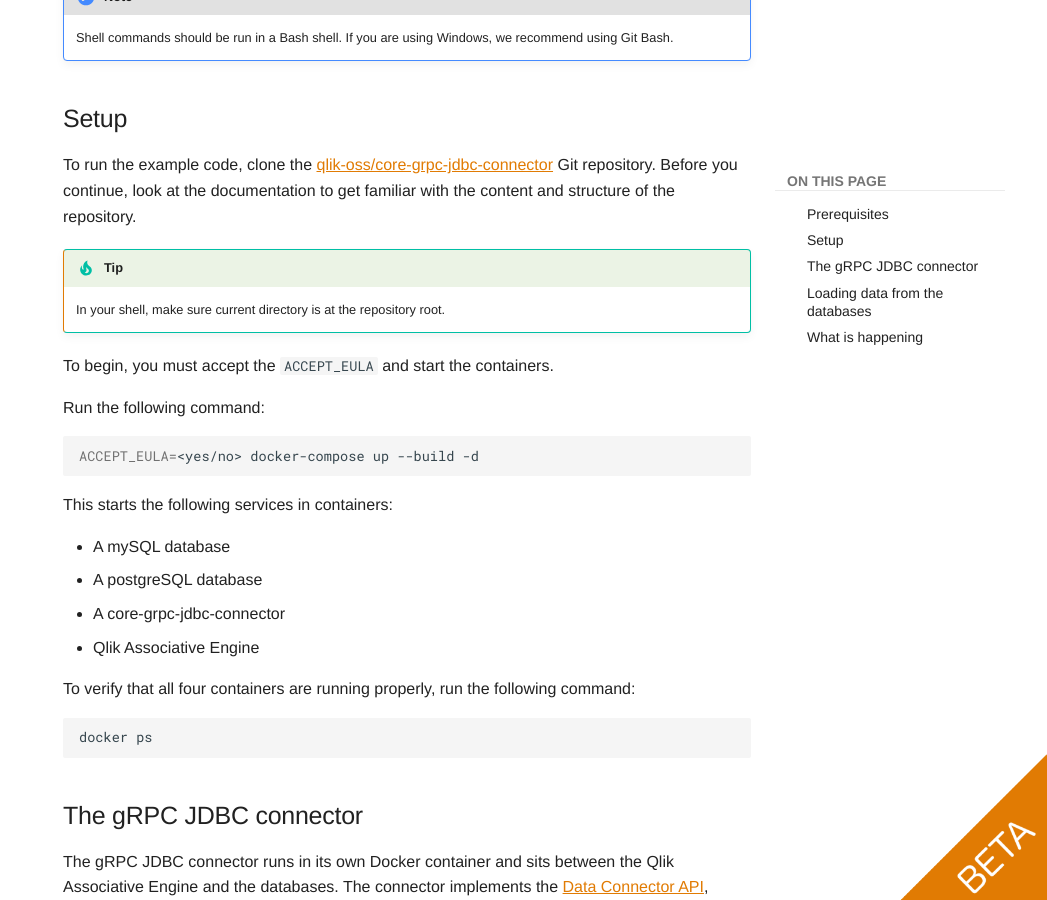
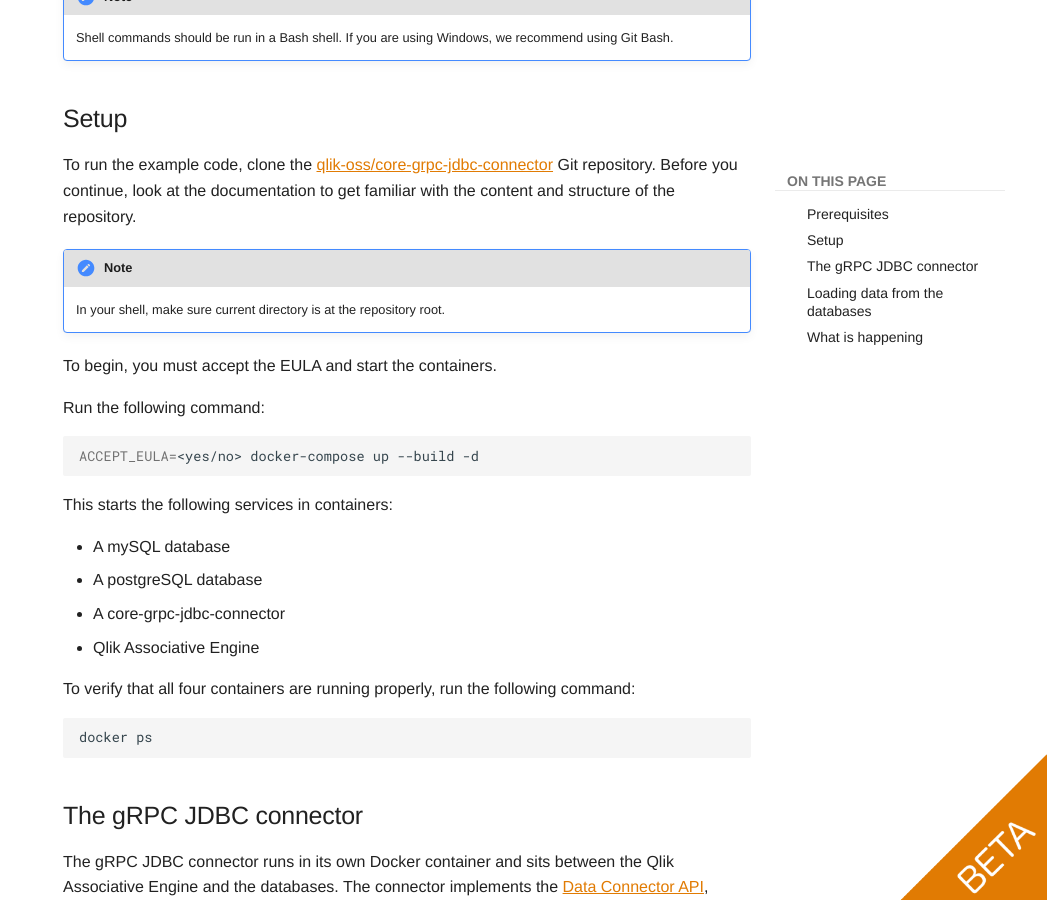
Before and after one commit to qlik-oss/core-website, an MkDocs documentation site: the page built from docs/tutorials/data-loading/databases.md, in a window 1280 px wide and 900 px high, scrolled down 785 px. Shown: the whole window, without its empty margins (233-1280 px from the left). Built offline with MkDocs 1.6.1 and Material for MkDocs 9.7.7, drawn with Linux system fonts in a browser that asks for light colours; comment, search, counter and statistics services are not loaded.

Commit message:
minor fixes after review

```diff
--- a/docs/tutorials/data-loading/databases.md
+++ b/docs/tutorials/data-loading/databases.md
@@ -28,10 +28,10 @@ To run the example code, clone the
 Git repository. Before you continue, look at the documentation to get familiar with the content and structure of
 the repository.
 
-!!!Tip
+!!!Note
     In your shell, make sure current directory is at the repository root.
 
-To begin, you must accept the `ACCEPT_EULA` and start the containers.
+To begin, you must accept the EULA and start the containers.
 
 Run the following command:
 
@@ -65,7 +65,7 @@ you must configure the engine container by enabling connectors,
 specifying the connector type, and specifying the connector location.
 
 Look at the [docker-compose.yml](https://github.com/qlik-oss/core-grpc-jdbc-connector/blob/master/example/docker-compose.yml)
-file and take note of  the following options:
+file and take note of the following options:
 
 * `-S EnableGrpcCustomConnectors=1` enables gRPC connectors in the Qlik Associative Engine.
 * `-S GrpcConnectorPlugins="jdbc,jdbc-connector:50051"` registers a connector of the type `jdbc` and tells
```
Also changed, not shown: docs/tutorials/data-loading/local-files.md (+1 -1 lines), docs/tutorials/data-loading/remote-files.md (+1 -1 lines).
